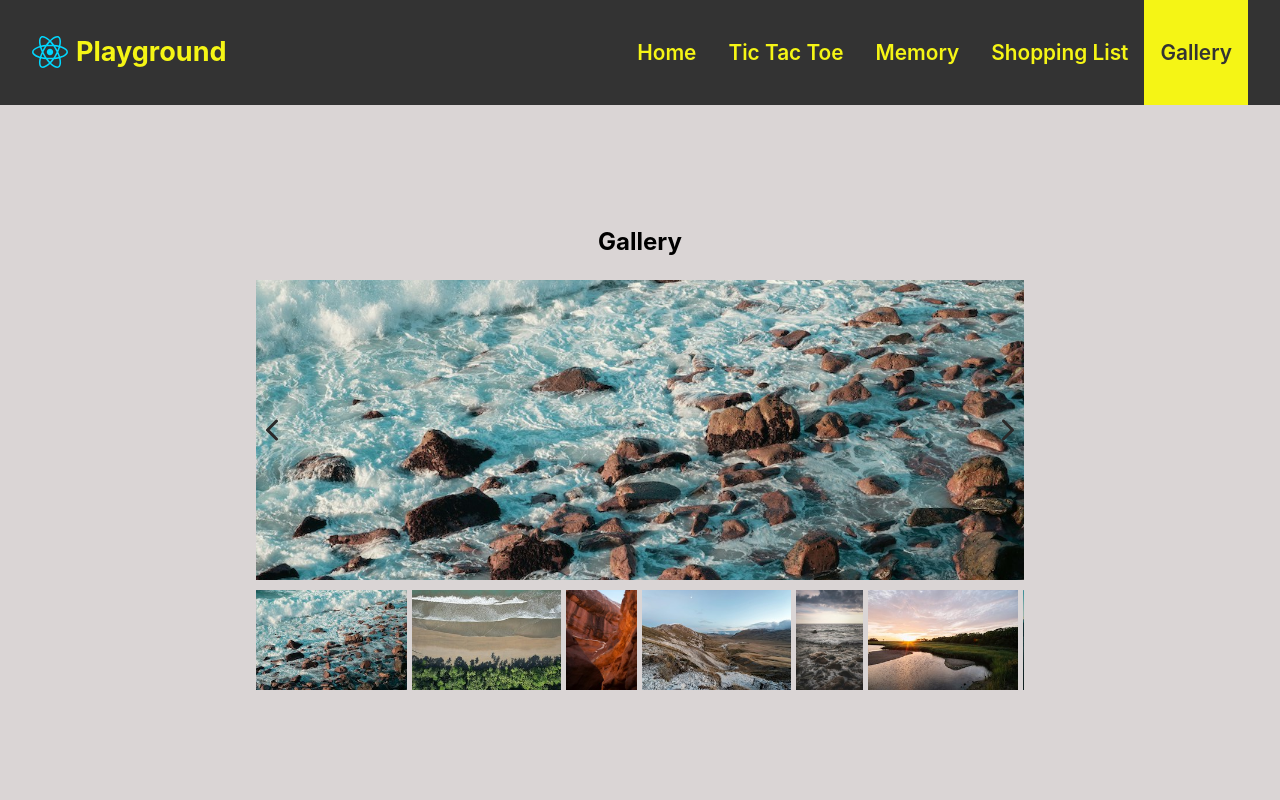
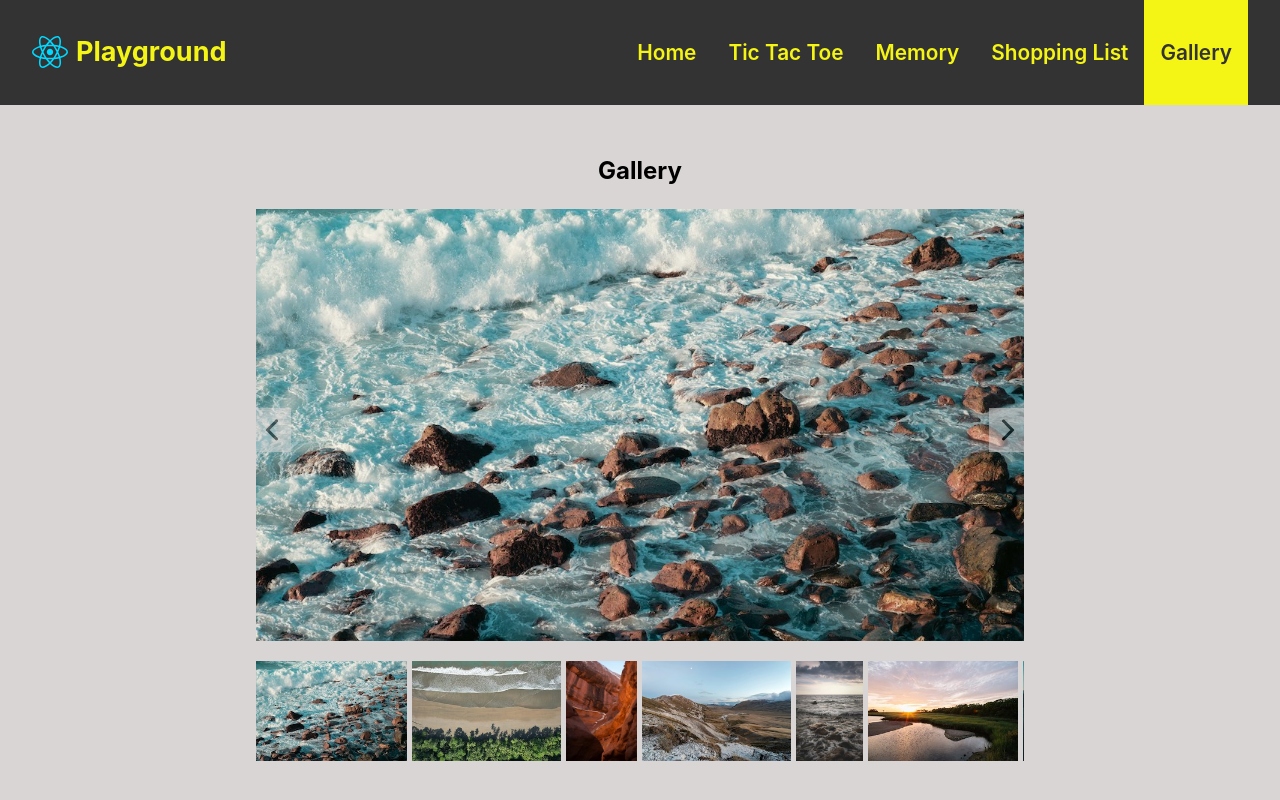
Before and after one commit to bobo23/react-playground, a React (Vite) app: page /gallery in a window 1280 px wide. Built offline with nearby package versions, Linux system fonts and the light colour scheme.

Commit message:
added a transition to image change and aspect-ratio to avoid fix height

```diff
--- a/src/components/Gallery/Gallery.css
+++ b/src/components/Gallery/Gallery.css
@@ -18,13 +18,13 @@
 
 .gallery-main-image-container {
     margin-bottom: 10px;
-    height: 300px;
+    height: auto;
     width: 100%;
 }
 
 .gallery-main-image {
     position: relative;
-    height: 100%;
+    aspect-ratio: 16/9;
     font-weight: bold;
     font-size: x-large;
     color: rgb(42, 41, 41);
@@ -33,6 +33,12 @@
 .gallery-main-image img {
     max-height: 100%;
     max-width: 100%;
+    opacity: 0;
+    transition: opacity 0.5s ease;
+}
+
+img.image-visible {
+    opacity: 1;
 }
 
 .portrait {
@@ -47,22 +53,30 @@
     object-fit: cover;
 }
 
+.gallery-main-image-nav-right,
 .gallery-main-image-nav-left {
     position: absolute;
     top: 50%;
-    left: 0;
-    transform: translateY(-50%);
     padding: 10px;
     cursor: pointer;
+    transform: translateY(-50%);
+    background-color: #dad5d5;
+    opacity: 0.5;
+    color: #000;
+}
+
+.gallery-main-image-nav-left {
+    left: 0;
+
 }
 
 .gallery-main-image-nav-right {
-    position: absolute;
-    top: 50%;
     right: 0;
-    transform: translateY(-50%);
-    padding: 10px;
-    cursor: pointer;
+}
+
+.gallery-main-image-nav-left:hover,
+.gallery-main-image-nav-right:hover {
+    opacity: 1;
 }
 
 .gallery-thumbnail-container {
--- a/src/components/Gallery/Gallery.tsx
+++ b/src/components/Gallery/Gallery.tsx
@@ -1,4 +1,4 @@
-import { useState } from 'react';
+import { useState, useEffect } from 'react';
 import { FontAwesomeIcon } from '@fortawesome/react-fontawesome';
 import { faChevronRight, faChevronLeft } from '@fortawesome/free-solid-svg-icons';
 import Layout from '../Layout';
@@ -7,10 +7,19 @@ import './Gallery.css';
 
 export default function Gallery() {
   const [currentImageIndex, setCurrentImageIndex] = useState(0);
+  const [isVisible, setIsVisible] = useState(true);
 
-  const onThumbnailClick = (index: number) => {
-    setCurrentImageIndex(index);
-  }
+  useEffect(() => {
+    setIsVisible(true);
+  }, []);
+
+  const changeImage = (newIndex: number) => {
+    setIsVisible(false);
+    setTimeout(() => {
+      setCurrentImageIndex(newIndex);
+      setIsVisible(true);
+    }, 500);
+  };
 
   const getImageOrientation = (event: any) => {
     const img = event.target;
@@ -29,14 +38,14 @@ export default function Gallery() {
         <div className="gallery-container">
         <div className="gallery-main-image-container">
           <div className="gallery-main-image">
-            <img key={`image_` + currentImageIndex}src={images[currentImageIndex].image} onLoad={getImageOrientation} />
+            <img key={`image_` + currentImageIndex}src={images[currentImageIndex].image} onLoad={getImageOrientation} className={isVisible ? 'image-visible' : ''} />
             <FontAwesomeIcon icon={faChevronLeft} className="gallery-main-image-nav-left" onClick={() => setCurrentImageIndex(currentImageIndex - 1)} />
             <FontAwesomeIcon icon={faChevronRight} className="gallery-main-image-nav-right" onClick={() => setCurrentImageIndex(currentImageIndex + 1)} />
           </div>
         </div>
           <div className="gallery-thumbnail-container">
             {images.map((image, index) => (
-              <div key={index} className="gallery-thumbnail" onClick={() => onThumbnailClick(index)}>
+              <div key={index} className="gallery-thumbnail" onClick={() => changeImage(index)}>
                 <img src={image.thumb} />
               </div>
             ))}
```
